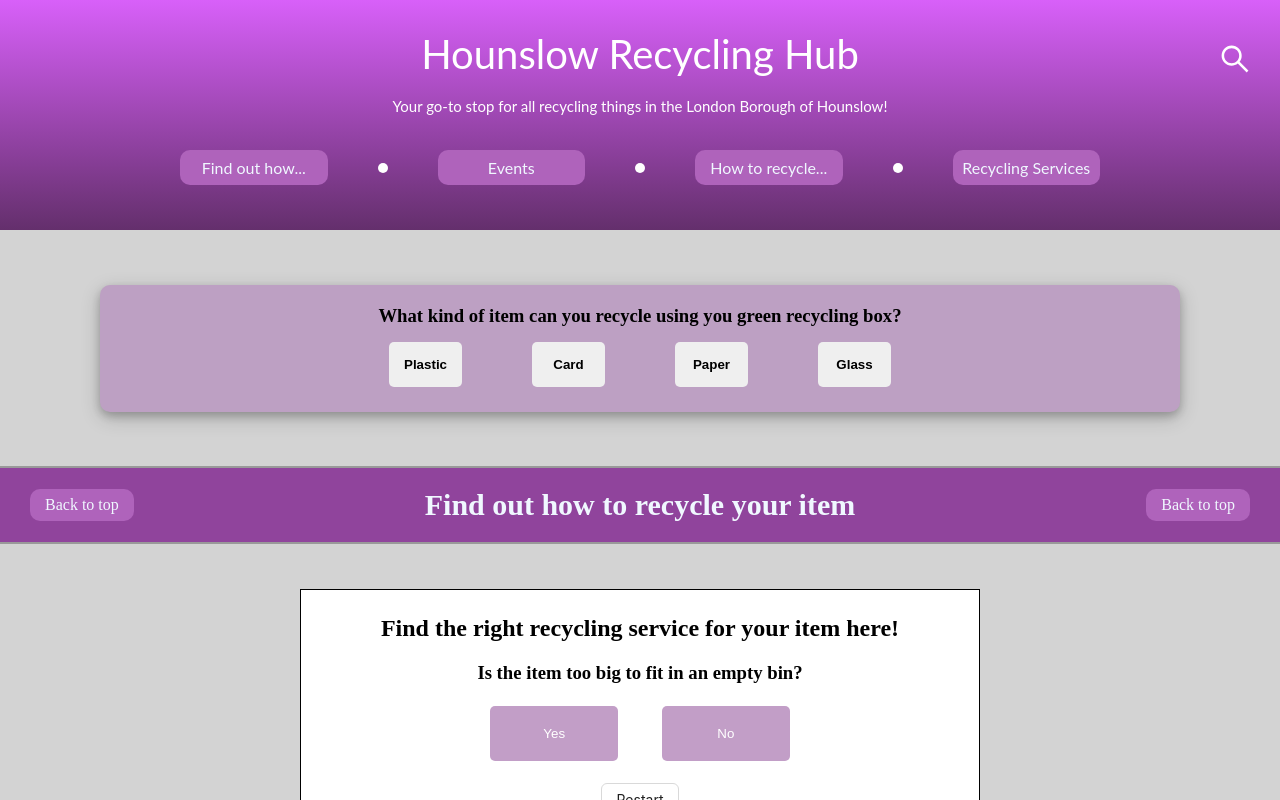
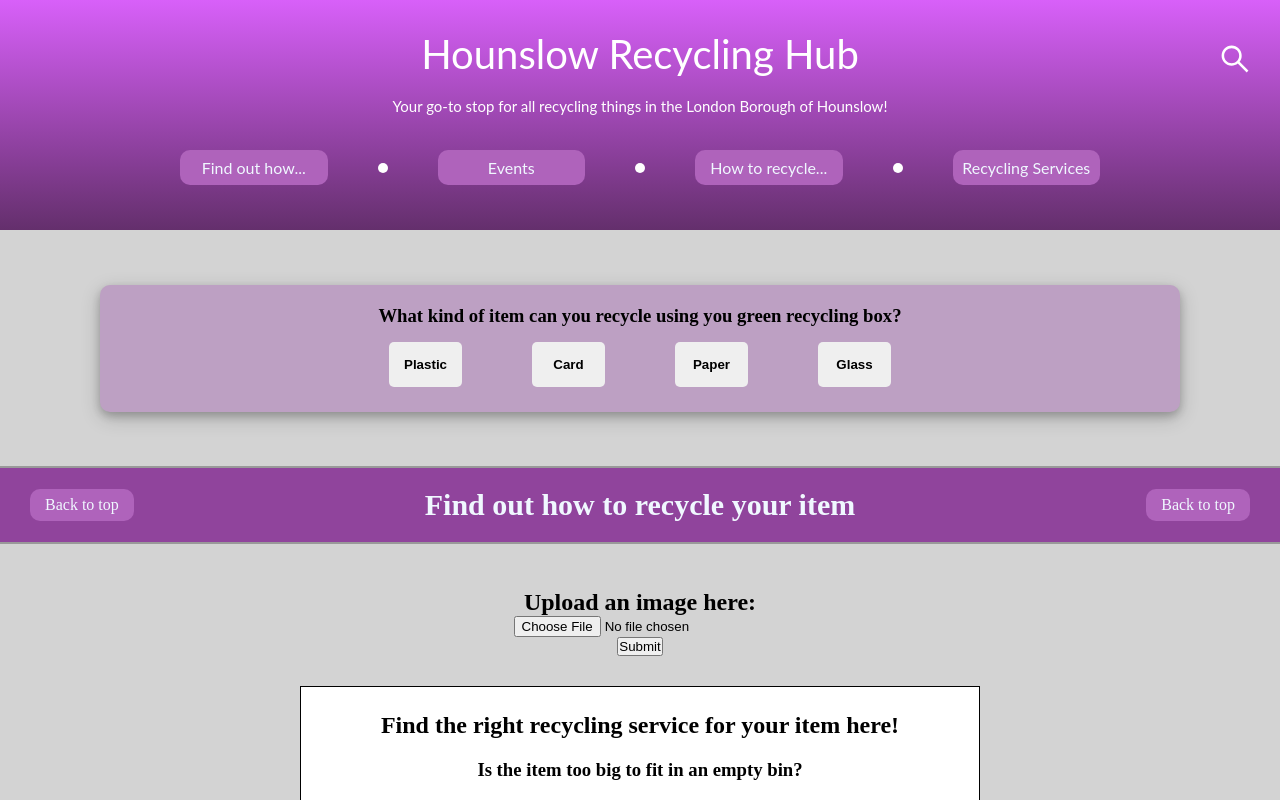
Before and after one commit to ajn2020/test, a Next.js app: page / in a window 1280 px wide. Shown: the top 800 px of the page. Built offline with nearby package versions, Linux system fonts and the light colour scheme.

Commit message:
Add basic functionality for image uploading

```diff
--- /dev/null
+++ b/components/ImageUpload.tsx
@@ -0,0 +1,39 @@
+import React, { useState } from "react";
+
+//const [image, setImage] = useState(null);
+
+const handleImageUpload = (/*event*/) => {
+  /*const file = event.target.files[0];
+  setImage(file);*/
+}
+
+const uploadImage = () => {
+  /*const formData = new FormData();
+  formData.append('image', image);
+
+  // Replace <YOUR_SERVER_ENDPOINT> with your server's endpoint for image upload
+  fetch('<YOUR_SERVER_ENDPOINT>', {
+    method: 'POST',
+    body: formData
+  })
+  .then(response => response.json())
+  .then(data => console.log(data))
+  .catch(error => console.error(error));*/
+}
+
+export default function ImageUpload() {
+
+    return (
+      <div className="image-upload-wrapper">
+        <div>
+          <h2>Upload an image here:</h2>
+        </div>
+        <div>
+          <input type="file" onChange={handleImageUpload} />
+        </div>
+        <div>
+          <button onClick={uploadImage}>Submit</button>
+        </div>
+      </div>
+    );
+  }
--- a/src/pages/index.tsx
+++ b/src/pages/index.tsx
@@ -3,6 +3,7 @@ import Header from "@/components/Header";
 import EngagingBox from "@/components/EngagingBox";
 import Subheading from "@/components/Subheading";
 import DecisionTree from "@/components/DecisionTree";
+import ImageUpload from "@/components/ImageUpload";
 import EventCardCarousel from "@/components/EventCardCarousel";
 import ItemTypeCardGrid from "@/components/ItemTypeCardGrid";
 import RecyclingServiceAccordionGrid, {
@@ -49,6 +50,7 @@ export default function Home(props: Props) {
       <EngagingBox />
 
       <Subheading title="Find out how to recycle your item" id="DecisionTree" />
+      <ImageUpload />
       <DecisionTree />
 
       {props.events.length > 0 ? (
--- a/styles/style.css
+++ b/styles/style.css
@@ -185,6 +185,15 @@ a:hover {
 .subheading-separator {
   width: 100%;
   border: 1px solid #999;
+}
+
+/*======================================
+    IMAGE UPLOAD
+========================================*/
+
+.image-upload-wrapper {
+  color: black;
+  text-align: center;
 }
 
 /*======================================
```
